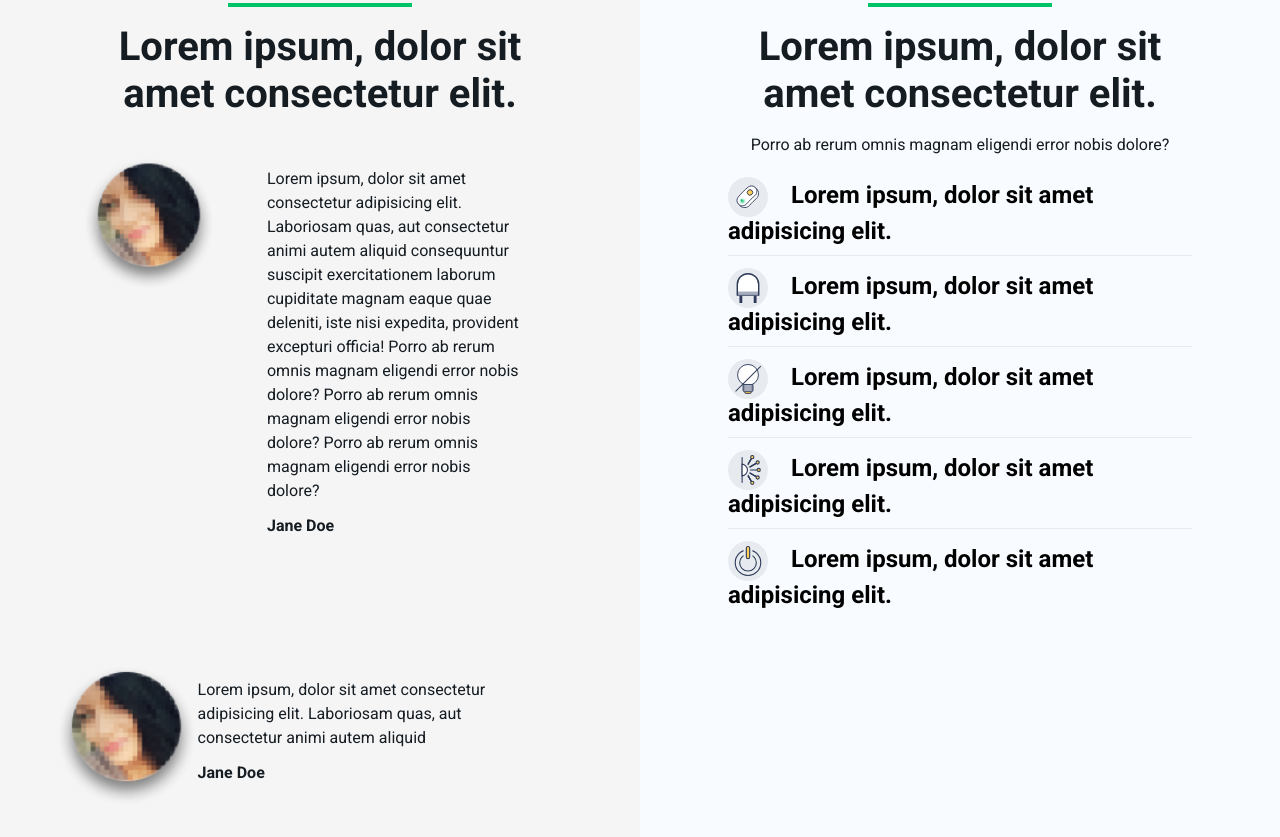
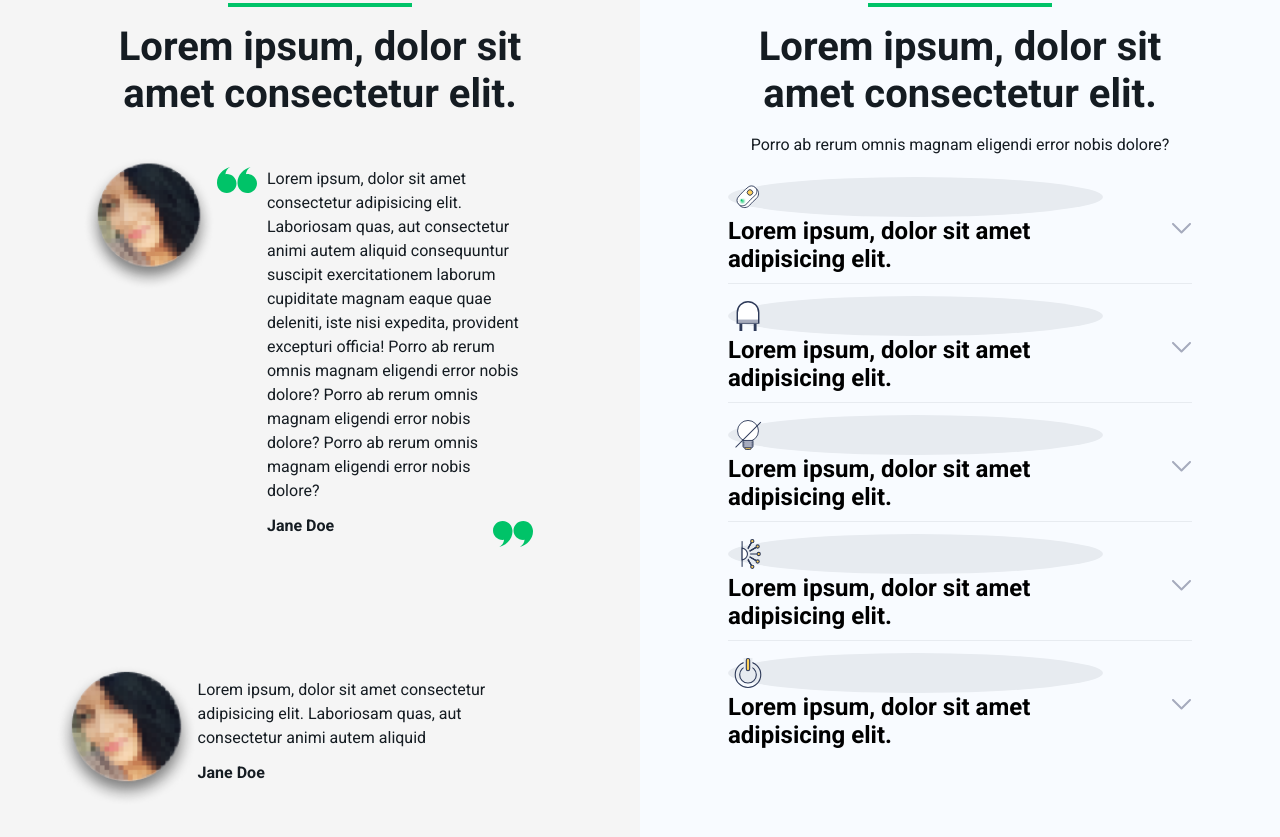
Before and after one commit to satananastyle/Adcombo, a website: page index.html in a window 1280 px wide. Shown: the part 1063-1900 px from the top of the page. Drawn offline with nearby package versions, Linux system fonts and the light colour scheme.

Commit message:
Правит пути для графики

```diff
--- a/css/style.css
+++ b/css/style.css
@@ -644,7 +644,7 @@ button {
   .promo {
     padding-top: 97px;
     padding-bottom: 87px;
-    background-image: linear-gradient(111.04deg, #e2e2e2 0.39%, rgba(255, 255, 255, 0) 86.46%), url("img/bg-1@1x.png"), url("img/bg-2@1x.png");
+    background-image: linear-gradient(111.04deg, #e2e2e2 0.39%, rgba(255, 255, 255, 0) 86.46%), url("../img/bg-1@1x.png"), url("../img/bg-2@1x.png");
     background-repeat: no-repeat;
     background-position: center, left, right;
     background-size: cover, 442px auto, 588px auto;
@@ -652,7 +652,7 @@ button {
 }
 @media (min-width: 768px) and (min-resolution: 144dpi), (min-width: 768px) and (min-resolution: 1.5dppx) {
   .promo {
-    background-image: linear-gradient(111.04deg, #e2e2e2 0.39%, rgba(255, 255, 255, 0) 86.46%), url("img/bg-1@2x.png"), url("img/bg-2@2x.png");
+    background-image: linear-gradient(111.04deg, #e2e2e2 0.39%, rgba(255, 255, 255, 0) 86.46%), url("../img/bg-1@2x.png"), url("../img/bg-2@2x.png");
   }
 }
 @media (min-width: 768px) {
@@ -889,7 +889,7 @@ button {
   display: block;
   width: 11px;
   height: 19px;
-  background-image: url("img/arrow.svg");
+  background-image: url("../img/arrow.svg");
   background-repeat: no-repeat;
   background-size: contain;
   transform: rotate(90deg);
@@ -960,7 +960,7 @@ button {
   .about__item::after {
     top: calc(50% - 5px);
   }
-  .about__item p {
+  .about__item span {
     display: inline-block;
     width: calc(100% - 70px);
     vertical-align: middle;
@@ -1024,7 +1024,7 @@ button {
   display: block;
   width: 40px;
   height: 26px;
-  background-image: url("img/quotes.svg");
+  background-image: url("../img/quotes.svg");
   background-repeat: no-repeat;
   background-size: contain;
 }
@@ -1036,7 +1036,7 @@ button {
   display: block;
   width: 40px;
   height: 26px;
-  background-image: url("img/quotes.svg");
+  background-image: url("../img/quotes.svg");
   background-repeat: no-repeat;
   background-size: contain;
   transform: rotate(180deg);
@@ -1115,12 +1115,12 @@ button {
   .feedback__first::before {
     top: 0;
     left: calc(36% - 46px);
-    background-image: url("img/quotes-green.svg");
+    background-image: url("../img/quotes-green.svg");
   }
   .feedback__first::after {
     top: calc(100% - 17px);
     right: -9px;
-    background-image: url("img/quotes-green.svg");
+    background-image: url("../img/quotes-green.svg");
   }
   .feedback__first div {
     width: 63%;
```
